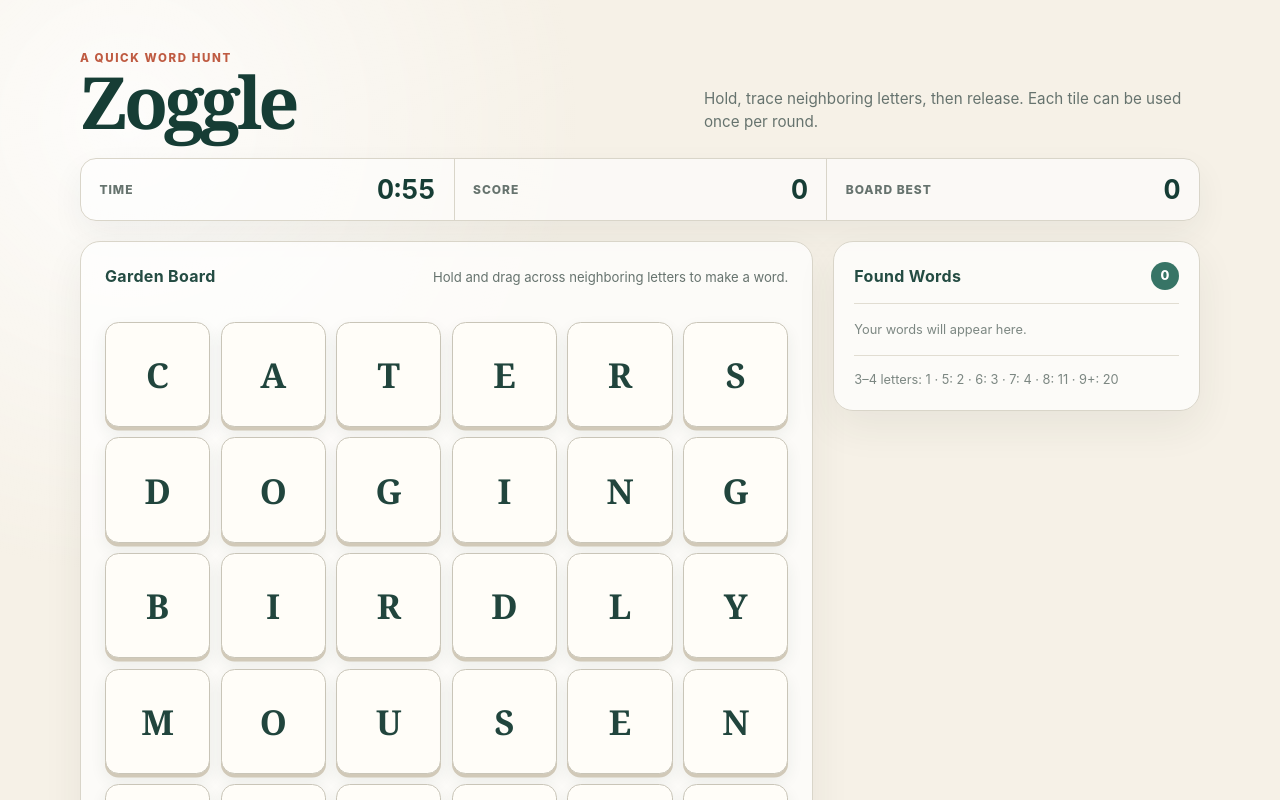
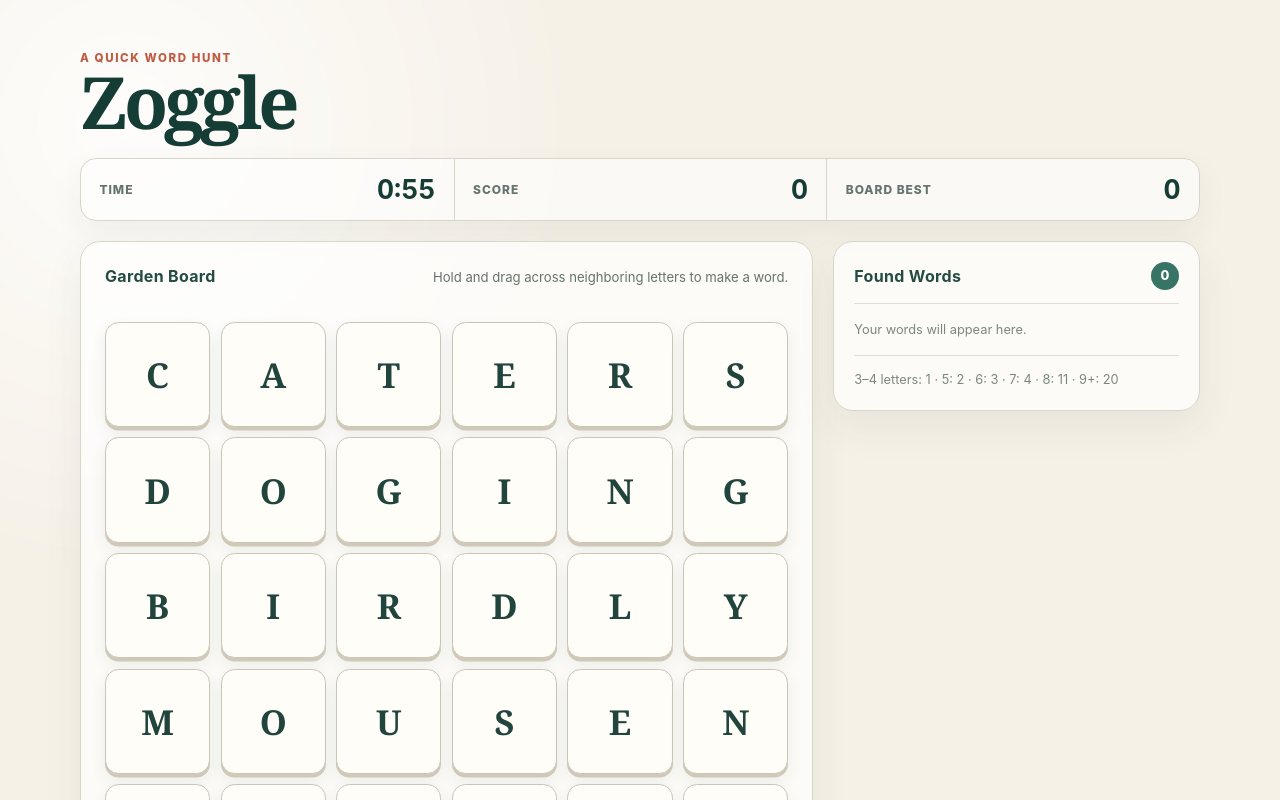
Before and after one commit to zz3599/Zoggle, a React (Vite) app: page / in a window 1280 px wide. Shown: the top 800 px of the page. Built offline with nearby package versions, Linux system fonts and the light colour scheme.

Commit message:
chore: remove redundant directions

```diff
--- a/src/App.tsx
+++ b/src/App.tsx
@@ -51,10 +51,6 @@
           <p className="eyebrow">A quick word hunt</p>
           <h1>Zoggle</h1>
         </div>
-        <p className="instructions">
-          Hold, trace neighboring letters, then release. Each tile can be used
-          once per round.
-        </p>
       </header>
 
       <Stats snapshot={snapshot} />
--- a/src/styles.css
+++ b/src/styles.css
@@ -82,14 +82,6 @@
   font-size: 1rem;
   letter-spacing: 0.02em;
   text-transform: capitalize;
-}
-
-.instructions {
-  max-width: 31rem;
-  margin-bottom: 0;
-  color: #66736e;
-  font-size: 0.95rem;
-  line-height: 1.55;
 }
 
 .stats {
```
